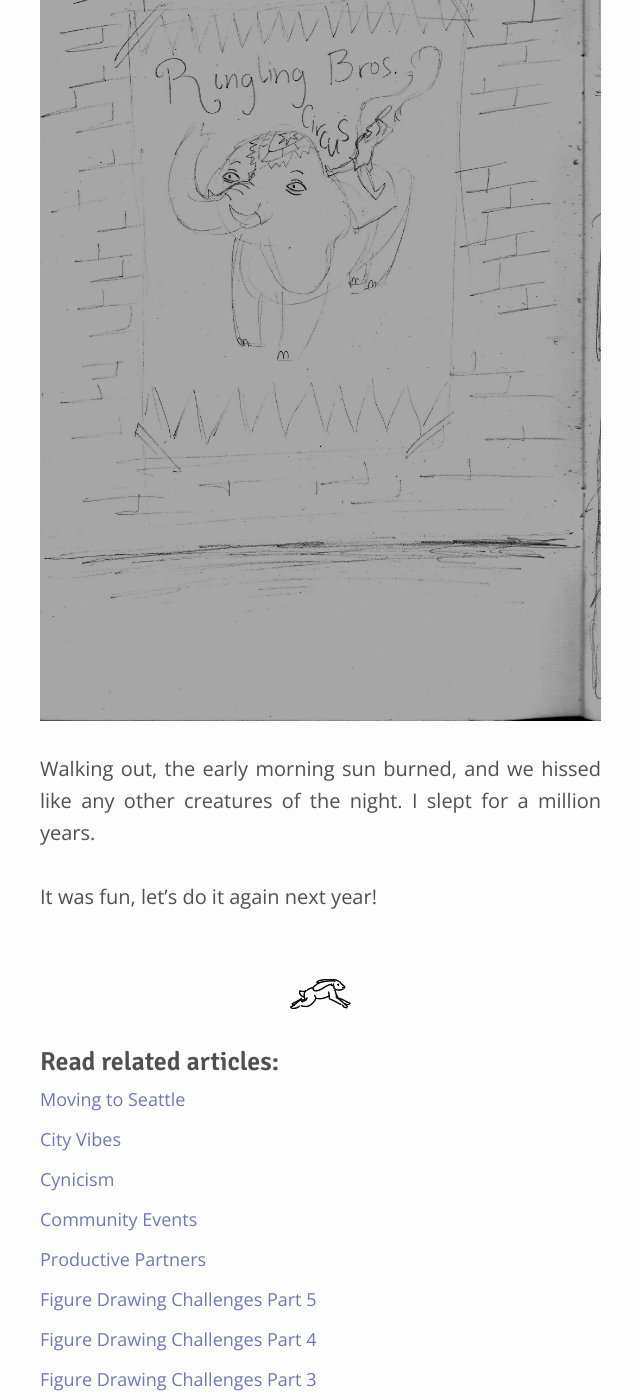
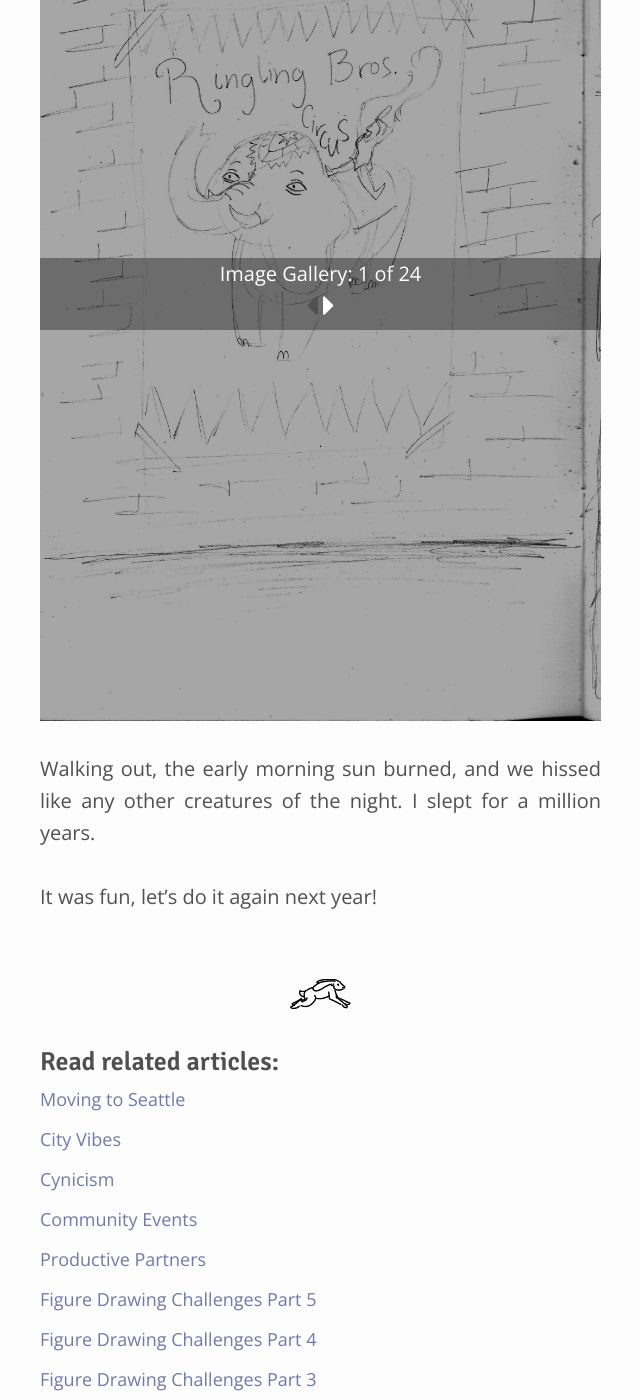
Before and after one commit to amandalynnelliott/amandalynnelliott.github.io-dev, a Jekyll site: the page built from _posts/2017/2017-04-29-24hr-comic.md, in a window 1280 px wide and 1400 px high, scrolled down 6762 px. Shown: the whole window, without its empty margins (232-872 px from the left). Built offline with Jekyll 4.4.1, drawn with Linux system fonts in a browser that asks for light colours; nearby versions of some CDN libraries.

Commit message:
Image gallery overlay

```diff
--- a/_posts/2017/2017-04-29-24hr-comic.md
+++ b/_posts/2017/2017-04-29-24hr-comic.md
@@ -75,7 +75,7 @@
 
 My first attempt ate up a lot of time, so this was actually more like a 12 hour comic for me. The quality decreases as you reach the end because my drawing hand and brain were *fried*, but I am so glad that I completed it nonetheless. Adding the second character of an enthusiastic child added a nice dynamic, and I’m happy with the story. Here it is in its messy and beautiful entirety.
 
-<img class="elephant-gallery" src="{{site.url}}/assets/img/2017/04/elephant/1.jpg">
+<img class="gallery-elephant" src="{{site.url}}/assets/img/2017/04/elephant/1.jpg">
 
 Walking out, the early morning sun burned, and we hissed like any other creatures of the night. I slept for a million years.
 
--- a/_sass/ours/_base.scss
+++ b/_sass/ours/_base.scss
@@ -438,3 +438,43 @@
 	width: 100%;
 	height: 100%;
 }
+
+
+// Image Gallery for popup.js
+.gall-container {
+	position: relative;
+}
+
+.gall-text {
+	/*display: flex;
+	flex-direction: column;
+	justify-content: center;*/
+
+	z-index:2;
+	background-color: rgba(0,0,0,0.35);
+	color: white;
+	text-align:center;
+	position: absolute;
+	top: 50%;
+	width: 100%;
+	height: 72px;
+	margin-top: -46px;
+	pointer-events: none;
+
+		i {
+			font-size:32px;
+
+			&:first-child {
+				color: $text-color;
+			}
+
+			&:last-child {
+				cursor: pointer;
+			}
+		}
+}
+
+img[class^="gallery-"] {
+	z-index: 1;
+	cursor: pointer;
+}
--- a/assets/js/popup.js
+++ b/assets/js/popup.js
@@ -21,21 +21,23 @@
     });
 
     /*
+        Image galleries
+
         EXAMPLE
         See: lightbox-WIP.md
     */
-    $('.elephant-image').magnificPopup({
-        type: 'image',
-        items: [{
-            src: '/assets/img/chart.png'
-        }]
-    });
 
-    /*
-        EXAMPLE
-        See: lightbox-WIP.md
-    */
-    $('.pplsketch-gallery').magnificPopup({
+    $("img[class^='gallery']").wrap("<div class='gall-container'></div>");
+
+    var imgCount = 0;
+
+    function getOverlayTemplate(count) {
+        return "<div class='gall-text'><span>Image Gallery: 1 of " + count + "</span><div><i class='fa fa-caret-left' aria-hidden='true'></i>&nbsp;<i class='fa fa-caret-right' aria-hidden='true'></i></div></div>"
+    }
+
+    imgCount = 3;
+    $('.gallery-pplsketch').before(getOverlayTemplate(imgCount));
+    $('.gallery-pplsketch').magnificPopup({
         type: 'image',
         items: [{
                 src: '/assets/img/pplsketch.jpg'
@@ -52,11 +54,13 @@
         }
     });
 
-    $('.elephant-gallery').magnificPopup({
+    imgCount = 24;
+    $('.gallery-elephant').before(getOverlayTemplate(imgCount));
+    $('.gallery-elephant').magnificPopup({
         type: 'image',
         items: (function () {
             var items = [];
-            for (var i = 1; i <= 24; i++) {
+            for (var i = 1; i <= imgCount; i++) {
                 items.push({
                     src: '/assets/img/2017/04/elephant/' + i + '.jpg'
                 });
@@ -68,11 +72,13 @@
         }
     });
 
+    imgCount = 9;
+    $('.gallery-zoo').before(getOverlayTemplate(imgCount));
     $('.gallery-zoo').magnificPopup({
         type: 'image',
         items: (function () {
             var items = [];
-            for (var i = 1; i <= 9; i++) {
+            for (var i = 1; i <= imgCount; i++) {
                 items.push({
                     src: '/assets/img/2017/05/gallery-zoo/' + i + '.jpg'
                 });
@@ -84,11 +90,13 @@
         }
     });
 
+    imgCount = 4;
+    $('.gallery-emiliano').before(getOverlayTemplate(imgCount));
     $('.gallery-emiliano').magnificPopup({
         type: 'image',
         items: (function () {
             var items = [];
-            for (var i = 1; i <= 4; i++) {
+            for (var i = 1; i <= imgCount; i++) {
                 items.push({
                     src: '/assets/img/cc/art/gallery-emiliano/' + i + '.jpg'
                 });
@@ -100,11 +108,13 @@
         }
     });
 
+    imgCount = 4;
+    $('.gallery-emiliano').before(getOverlayTemplate(imgCount));
     $('.gallery-victo').magnificPopup({
         type: 'image',
         items: (function () {
             var items = [];
-            for (var i = 1; i <= 4; i++) {
+            for (var i = 1; i <= imgCount; i++) {
                 items.push({
                     src: '/assets/img/cc/art/gallery-victo/' + i + '.jpg'
                 });
```
Also changed, not shown: assets/img/2017/04/elephant/2.jpg, assets/img/2017/04/elephant/7.jpg.
